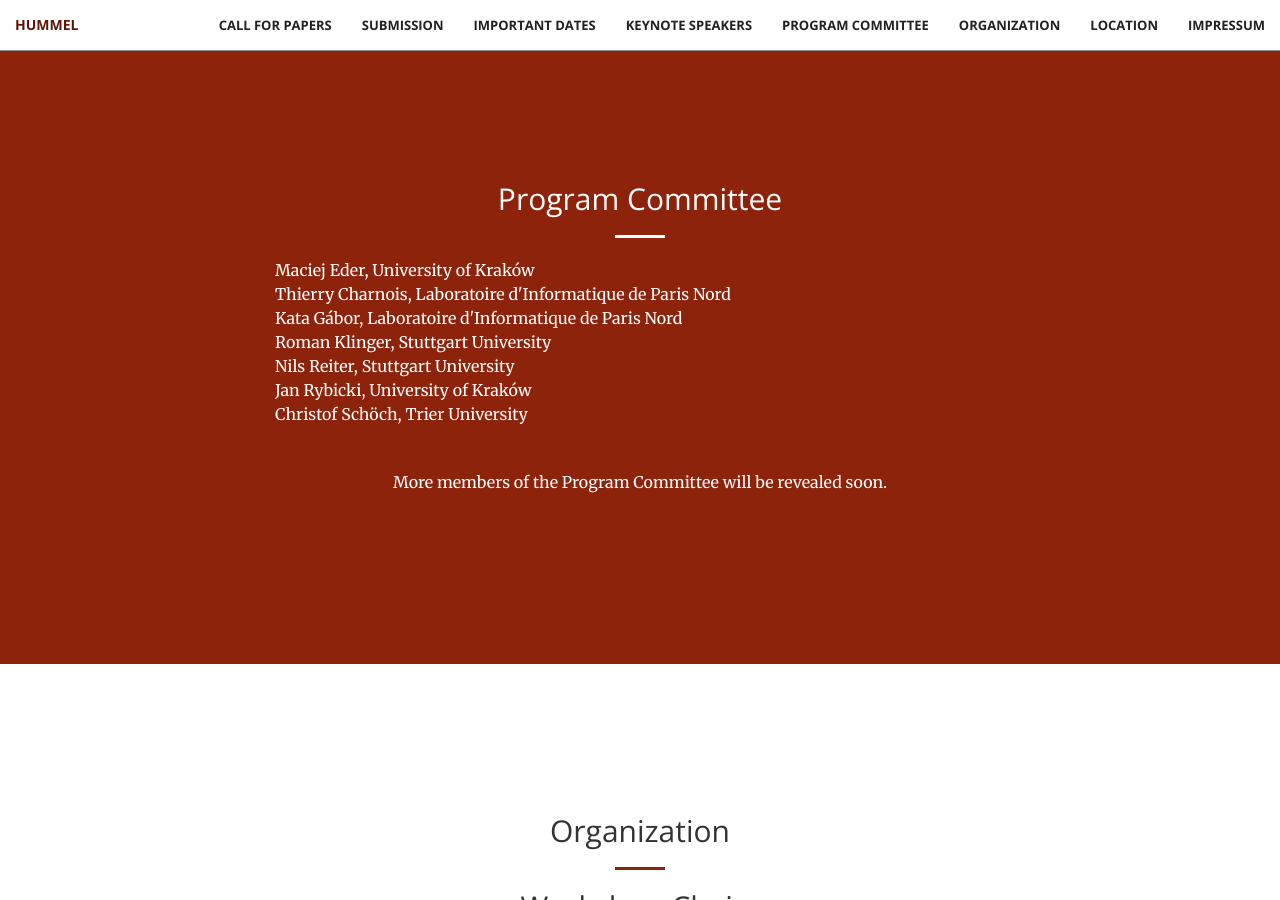
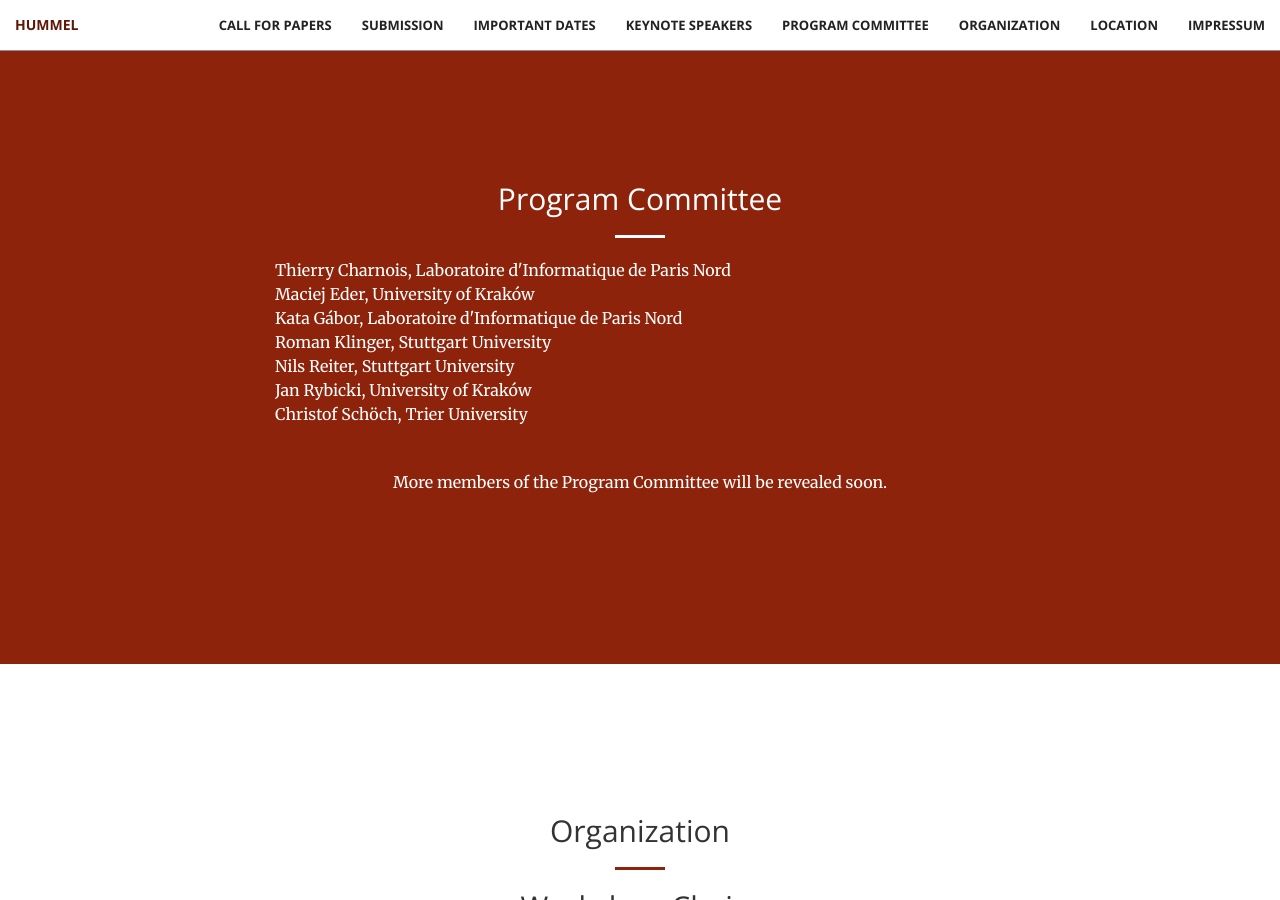
Before and after one commit to cophi-wue/ecml19.hummel.github.io, a Jekyll site: the page built from index.html, in a window 1280 px wide and 900 px high, scrolled down 3814 px. Built offline with Jekyll 4.4.1, drawn with Linux system fonts in a browser that asks for light colours.

Commit message:
Update comitee.html

```diff
--- a/_includes/comitee.html
+++ b/_includes/comitee.html
@@ -8,8 +8,8 @@
 	    <div class="col-lg-8 col-lg-offset-2 text-center">
 		    <div align="justify">
 			    <p>
+	                    <a href="https://lipn.univ-paris13.fr/~charnois/" style="color:white;">Thierry Charnois</a>, Laboratoire d'Informatique de Paris Nord<br/>
 		            <a href="http://eadh.org/maciej-eder" style="color:white;">Maciej Eder</a>, University of Kraków<br/>
-		            <a href="https://lipn.univ-paris13.fr/~charnois/" style="color:white;">Thierry Charnois</a>, Laboratoire d'Informatique de Paris Nord<br/>
 			    <a href="https://lipn.univ-paris13.fr/~gabor/" style="color:white;">Kata Gábor</a>, Laboratoire d'Informatique de Paris Nord<br/>
 			    <a href="https://www.ims.uni-stuttgart.de/institut/mitarbeiter/klingern" style="color:white;">Roman Klinger</a>, Stuttgart University<br/>
 			    <a href="https://www.ims.uni-stuttgart.de/institut/mitarbeiter/reiterns/" style="color:white;">Nils Reiter</a>, Stuttgart University<br/>
```
